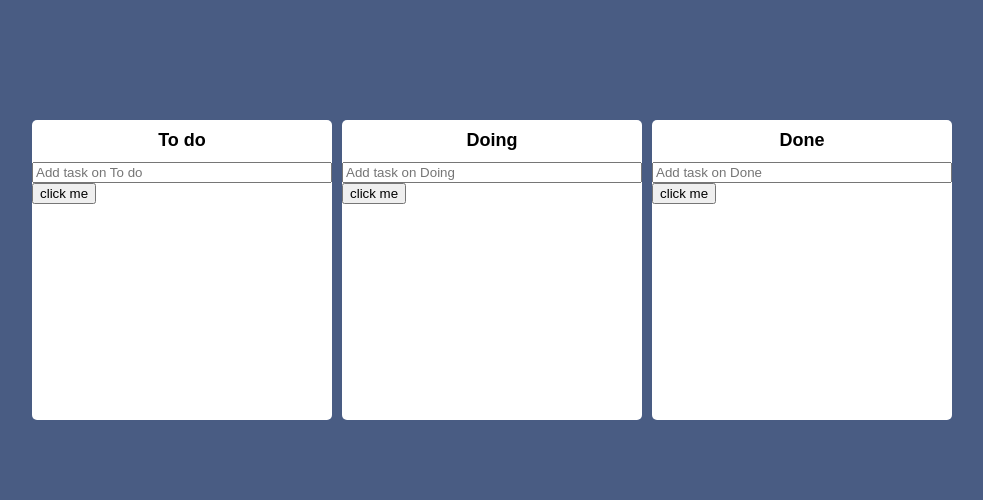
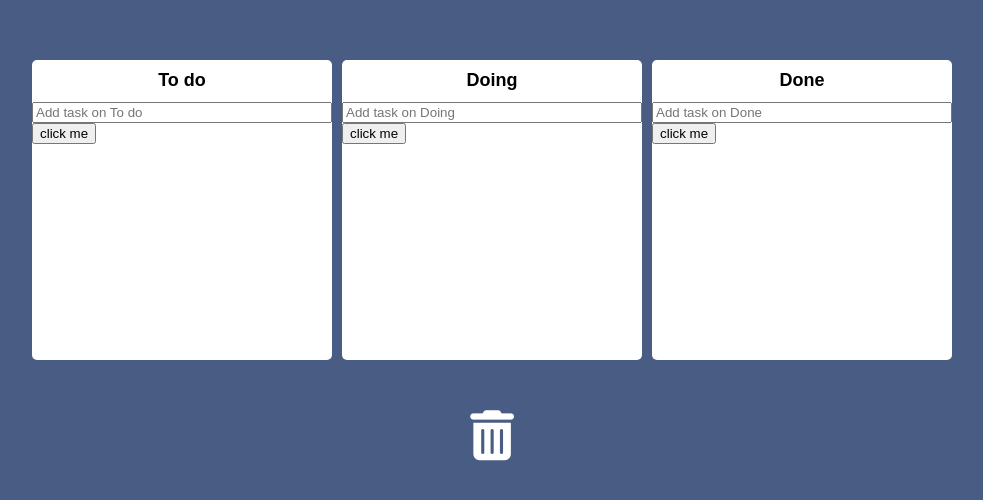
Before and after one commit to HyeonWooGa/react-ts__trello-clone, a React (Create React App) app: page / in a window 1280 px wide. Shown: the part 130-630 px from the top of the page, without its empty margins (148-1131 px from the left). Built offline with nearby package versions, Linux system fonts and the light colour scheme.

Commit message:
LocalStorage 구현 + 삭제 기능

```diff
--- a/public/index.html
+++ b/public/index.html
@@ -39,5 +39,9 @@
       To begin the development, run `npm start` or `yarn start`.
       To create a production bundle, use `npm run build` or `yarn build`.
     -->
+    <script
+      src="https://kit.fontawesome.com/14247c5db5.js"
+      crossorigin="anonymous"
+    ></script>
   </body>
 </html>
--- a/src/App.tsx
+++ b/src/App.tsx
@@ -1,16 +1,30 @@
-import { DragDropContext, DropResult } from "react-beautiful-dnd";
+import { DragDropContext, Droppable, DropResult } from "react-beautiful-dnd";
 import { useRecoilState } from "recoil";
 import styled from "styled-components";
 import { toDoState } from "./atoms";
-import Board from "./Components/Board";
+import Board, { Area } from "./Components/Board";
+
+const Container = styled.div`
+  margin: 0 auto;
+  display: flex;
+  justify-content: center;
+  align-items: center;
+`;
+
+const I = styled.i`
+  font-size: 50px;
+  color: white;
+`;
 
 const Wrapper = styled.div`
   display: flex;
+  flex-direction: column;
   width: 100vw;
   margin: 0 auto;
   justify-content: center;
   align-items: center;
   height: 100vh;
+  gap: 30px;
 `;
 
 const Boards = styled.div`
@@ -25,8 +39,21 @@ function App() {
   const [toDos, setToDos] = useRecoilState(toDoState);
   const onDragEnd = (info: DropResult) => {
     const { destination, draggableId, source } = info;
-    // console.log(info);
+    console.log(info);
     if (!destination) return;
+
+    if (destination.droppableId === "Delete") {
+      // cross board movement.
+      setToDos((allBoards) => {
+        // 1) Delete item on source board
+        const sourceBoard = [...allBoards[source.droppableId]];
+        sourceBoard.splice(source.index, 1);
+        return {
+          ...allBoards,
+          [source.droppableId]: sourceBoard,
+        };
+      });
+    } else {
       if (destination.droppableId === source.droppableId) {
         // same board movement.
         setToDos((allBoards) => {
@@ -57,6 +84,7 @@ function App() {
           };
         });
       }
+    }
     /*setToDos((oldToDos) => {
       const toDosCopy = [...oldToDos];
       // 1) Deldte item on source.index
@@ -71,11 +99,28 @@ function App() {
     <>
       <DragDropContext onDragEnd={onDragEnd}>
         <Wrapper>
+          <Container>
             <Boards>
               {Object.keys(toDos).map((boardId) => (
                 <Board boardId={boardId} key={boardId} toDos={toDos[boardId]} />
               ))}
             </Boards>
+          </Container>
+          <Container>
+            <Droppable droppableId="Delete">
+              {(magic, info) => (
+                <Area
+                  isDraggingOver={info.isDraggingOver}
+                  isDraggingFromThis={Boolean(info.draggingFromThisWith)}
+                  ref={magic.innerRef}
+                  {...magic.droppableProps}
+                >
+                  <I className="fa-solid fa-trash-can"></I>
+                  {magic.placeholder}
+                </Area>
+              )}
+            </Droppable>
+          </Container>
         </Wrapper>
       </DragDropContext>
     </>
--- a/src/Components/Board.tsx
+++ b/src/Components/Board.tsx
@@ -17,7 +17,7 @@ interface IAreaProps {
   isDraggingOver: boolean;
 }
 
-const Area = styled.div<IAreaProps>`
+export const Area = styled.div<IAreaProps>`
   background-color: ${(props) =>
     props.isDraggingOver
       ? "#dfe6e9"
```
Lines whose indentation alone changed are shown as unchanged.
